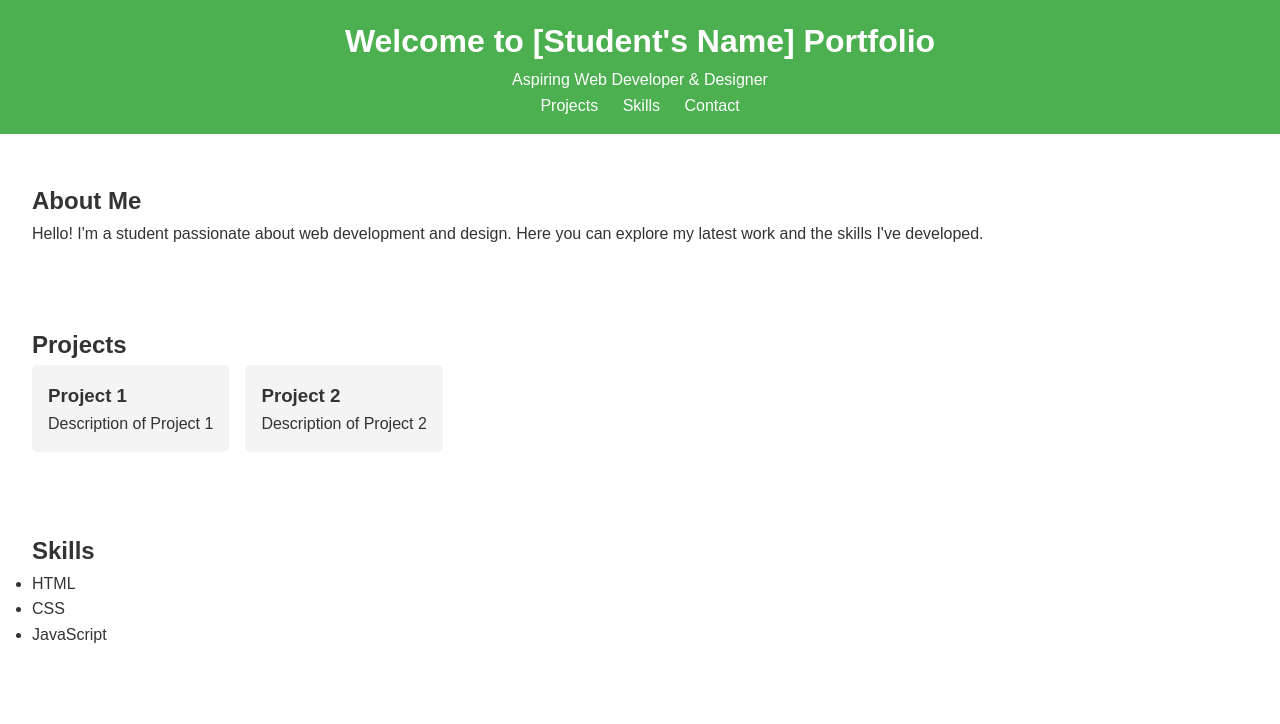
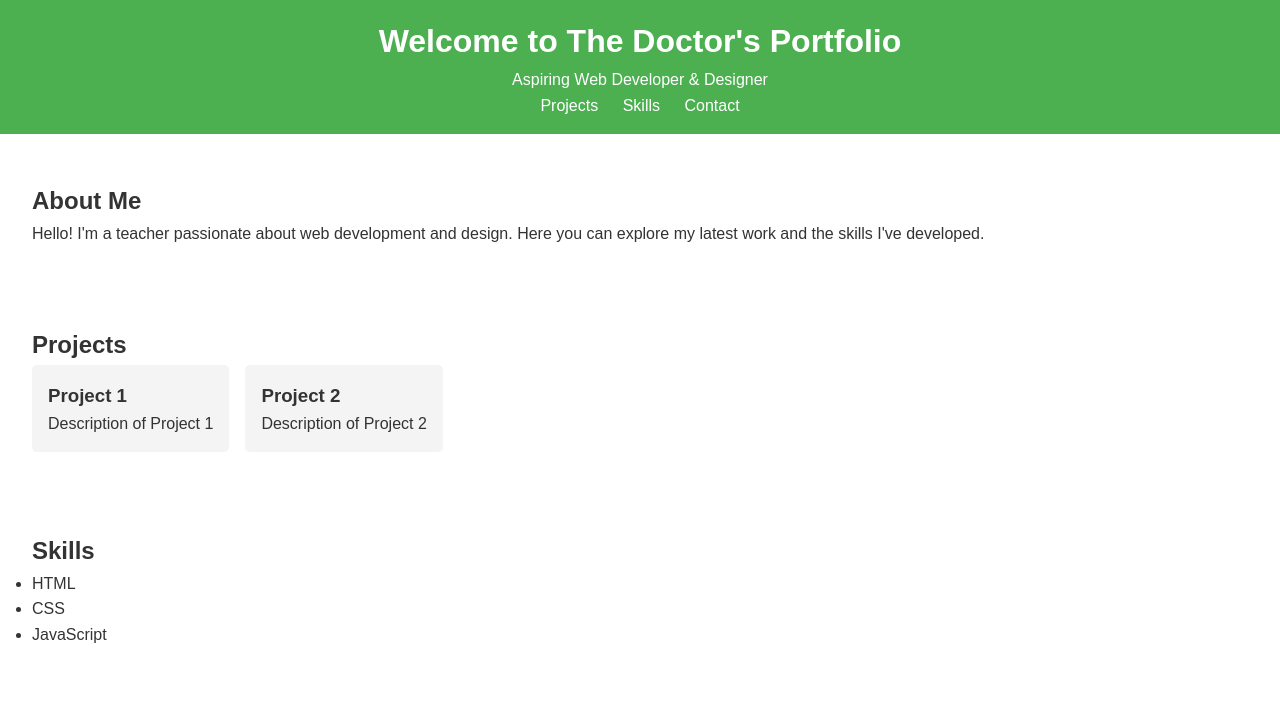
Before and after one commit to JBuro237/JBuro237, a plain HTML site: page index.html in a window 1280 px wide. Shown: the top 724 px of the page. Drawn offline with Linux system fonts and the light colour scheme.

Commit message:
Update index.html

```diff
--- a/index.html
+++ b/index.html
@@ -8,7 +8,7 @@
 </head>
 <body>
   <header>
-    <h1>Welcome to [Student's Name] Portfolio</h1>
+    <h1>Welcome to The Doctor's Portfolio</h1>
     <p>Aspiring Web Developer & Designer</p>
     <nav>
       <a href="#projects">Projects</a>
@@ -19,7 +19,7 @@
 
   <section id="about">
     <h2>About Me</h2>
-    <p>Hello! I'm a student passionate about web development and design. Here you can explore my latest work and the skills I've developed.</p>
+    <p>Hello! I'm a teacher passionate about web development and design. Here you can explore my latest work and the skills I've developed.</p>
   </section>
 
   <section id="projects">
```
